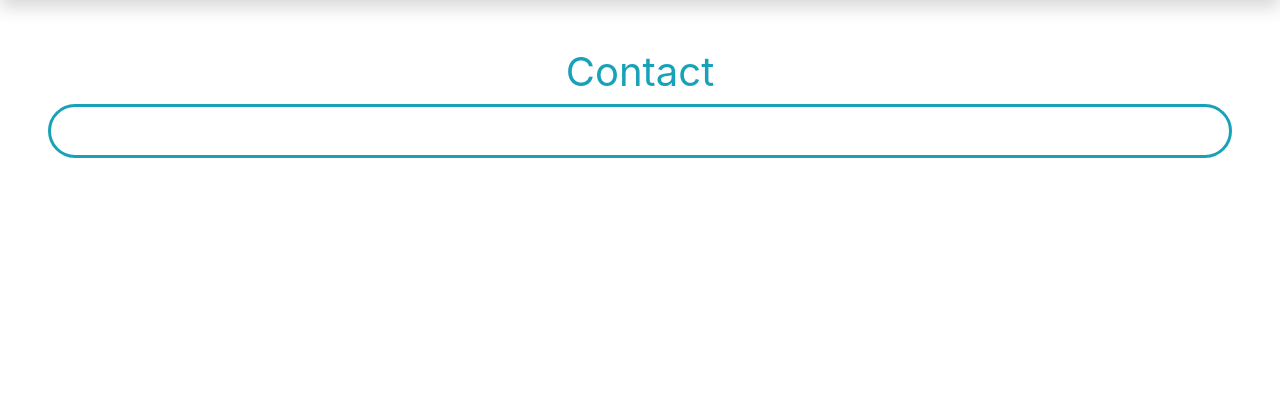
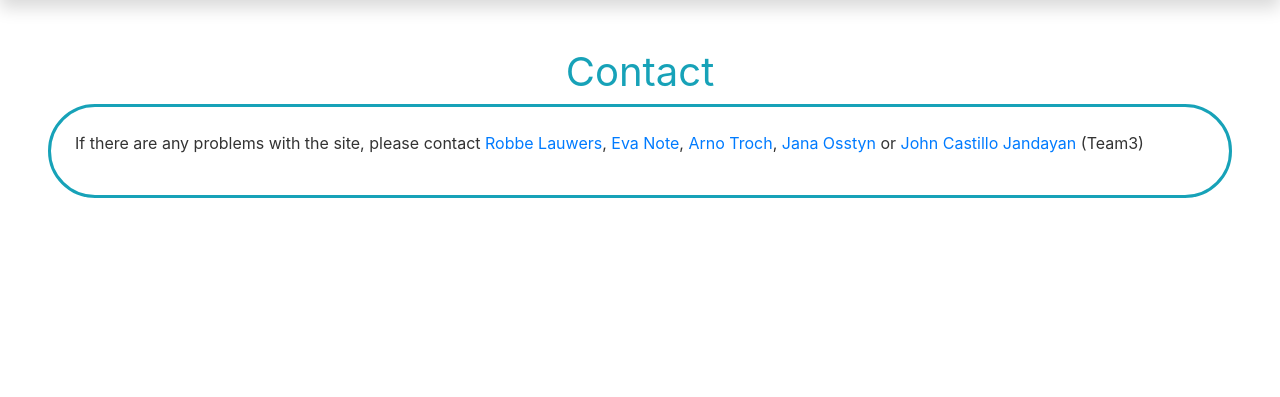
Before and after one commit to EvaNote/PPDB-team3, a Flask app: page /contact in a window 1280 px wide. Shown: the part 58-455 px from the top of the page. Run offline with Flask 2, Linux system fonts and the light colour scheme; some libraries are stand-ins or nearby versions.

Commit message:
Fix links account, faq+contact

```diff
--- a/src/templates/account.html
+++ b/src/templates/account.html
@@ -118,7 +118,6 @@
     </div>
         <br>
 
-    <!-- TODO link -->
-        <a class="btn btn-info" href="{{ url_for('myrides') }}" role="button">Add car</a>
+        <a class="btn btn-info" href="{{ url_for('add_vehicle') }}" role="button">Add car</a>
 <br>
 {% endblock contentContent %}
--- a/src/templates/account_edit.html
+++ b/src/templates/account_edit.html
@@ -77,8 +77,7 @@
 
 </form>
 
-    <!-- TODO link -->
-        <a class="btn btn-info" href="{{ url_for('myrides') }}" role="button">Add car</a>
+        <a class="btn btn-info" href="{{ url_for('add_vehicle') }}" role="button">Add car</a>
         <a class="btn btn-info" href="{{ url_for('account') }}" role="button">Save</a>
 <br>
 {% endblock contentContent %}
--- a/src/templates/contact.html
+++ b/src/templates/contact.html
@@ -4,4 +4,12 @@
 {% endblock contentTitle %}
 {% block contentContent %}
 
+    <p>
+    If there are any problems with the site, please contact <A HREF="mailto:robbe.lauwers@student.uantwerpen.be">Robbe Lauwers</A>,
+    <A HREF="mailto:eva.note@student.uantwerpen.be">Eva Note</A>,
+    <A HREF="mailto:arno.troch@student.uantwerpen.be">Arno Troch</A>,
+    <A HREF="mailto:rjana.osstyn@student.uantwerpen.be">Jana Osstyn</A> or
+    <A HREF="mailto:john.castillojandayans@student.uantwerpen.be">John Castillo Jandayan</A> (Team3)
+    </p>
+
 {% endblock contentContent %}
--- a/src/templates/faq.html
+++ b/src/templates/faq.html
@@ -4,11 +4,11 @@
 {% endblock contentTitle %}
 {% block contentContent %}
       <div>
-        <br>
     <b>Will Campus Carpool be available in other languages?</b>
         <br>
     We plan on translating Campus Carpool into Dutch and French
     </div>
 
 
+
 {% endblock contentContent %}
```
